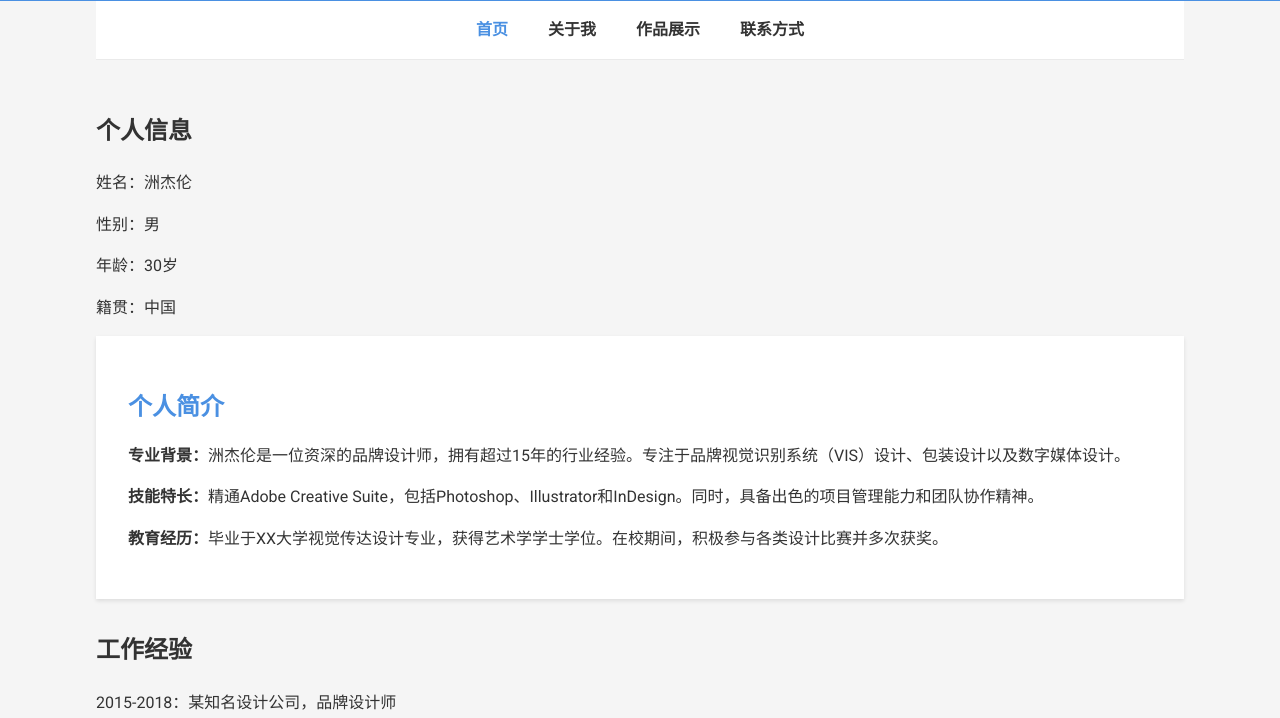
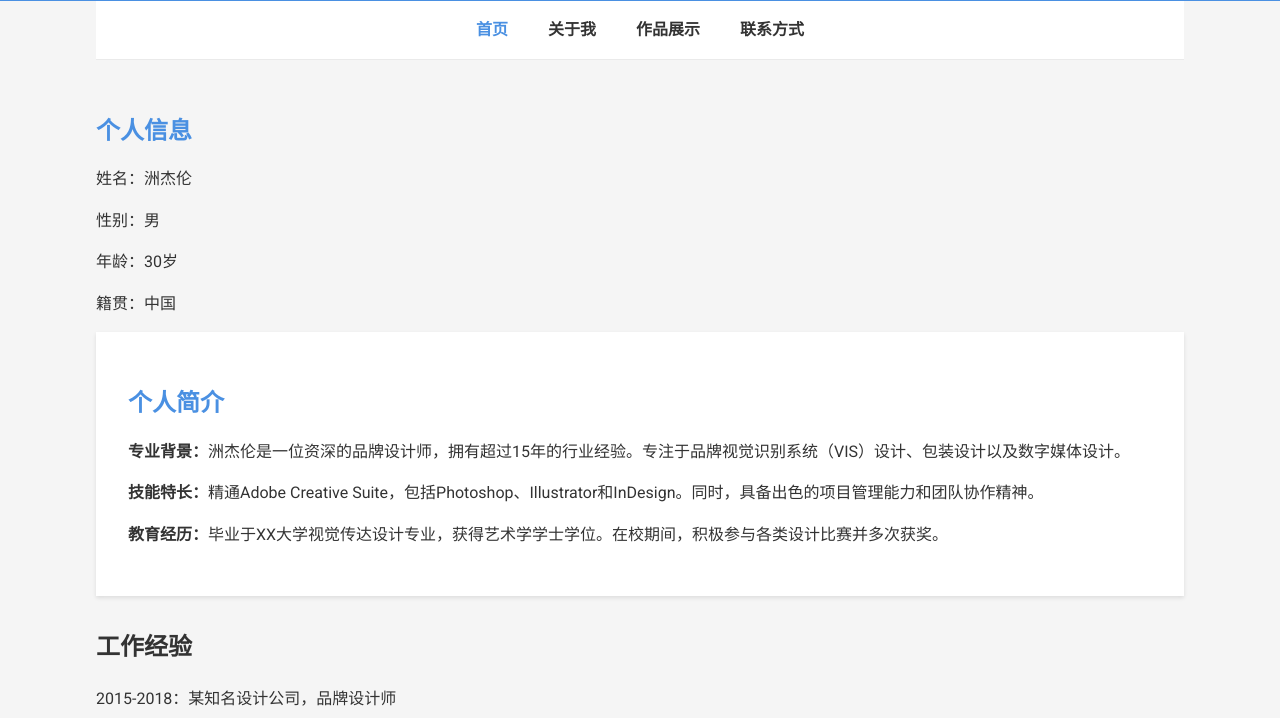
Before and after one commit to oxoook/lzz, a plain HTML site: page index.html in a window 1280 px wide. Shown: the part 82-800 px from the top of the page. Drawn offline with Linux system fonts and the light colour scheme.

Commit message:
Update index.html

```diff
--- a/index.html
+++ b/index.html
@@ -101,7 +101,7 @@
 
   <div class="container">
     <main>
-      <h2>个人信息</h2>
+      <h2  class="section-title">个人信息</h2>
       <p>姓名：洲杰伦</p>
       <p>性别：男</p>
       <p>年龄：30岁</p>
```
